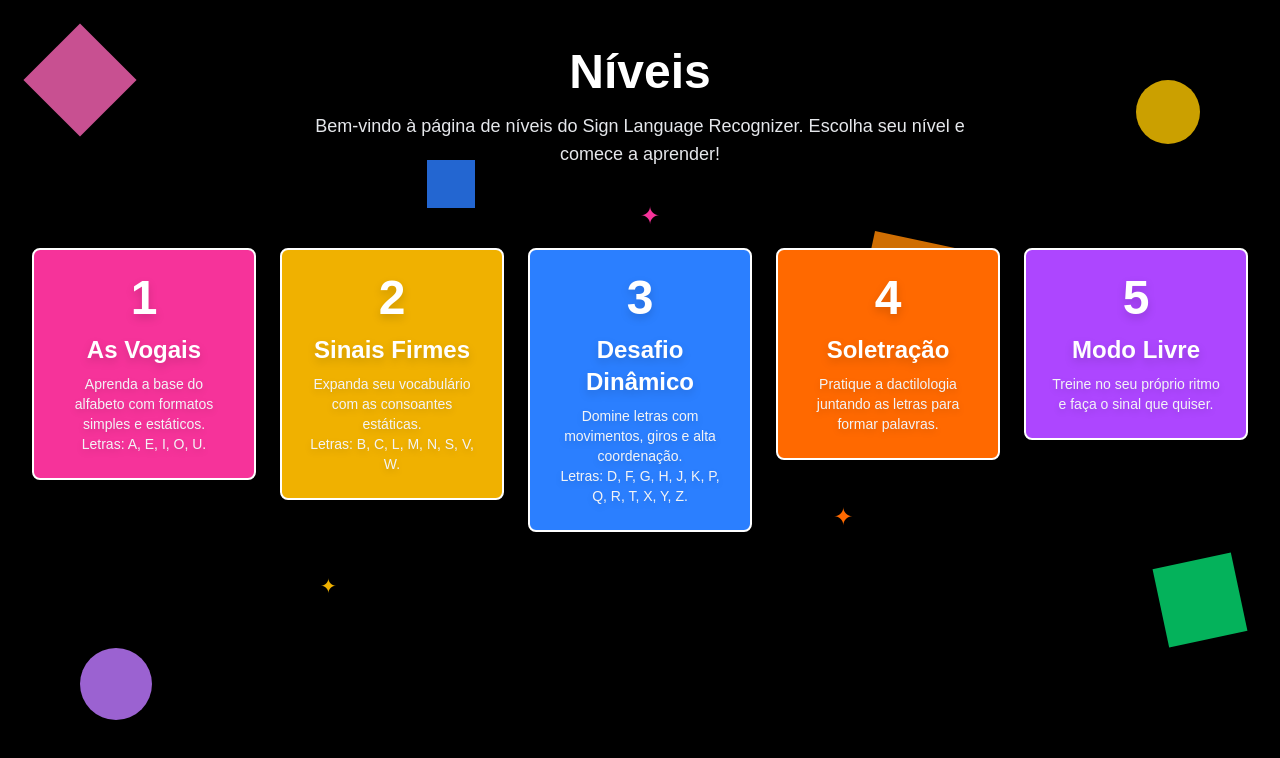
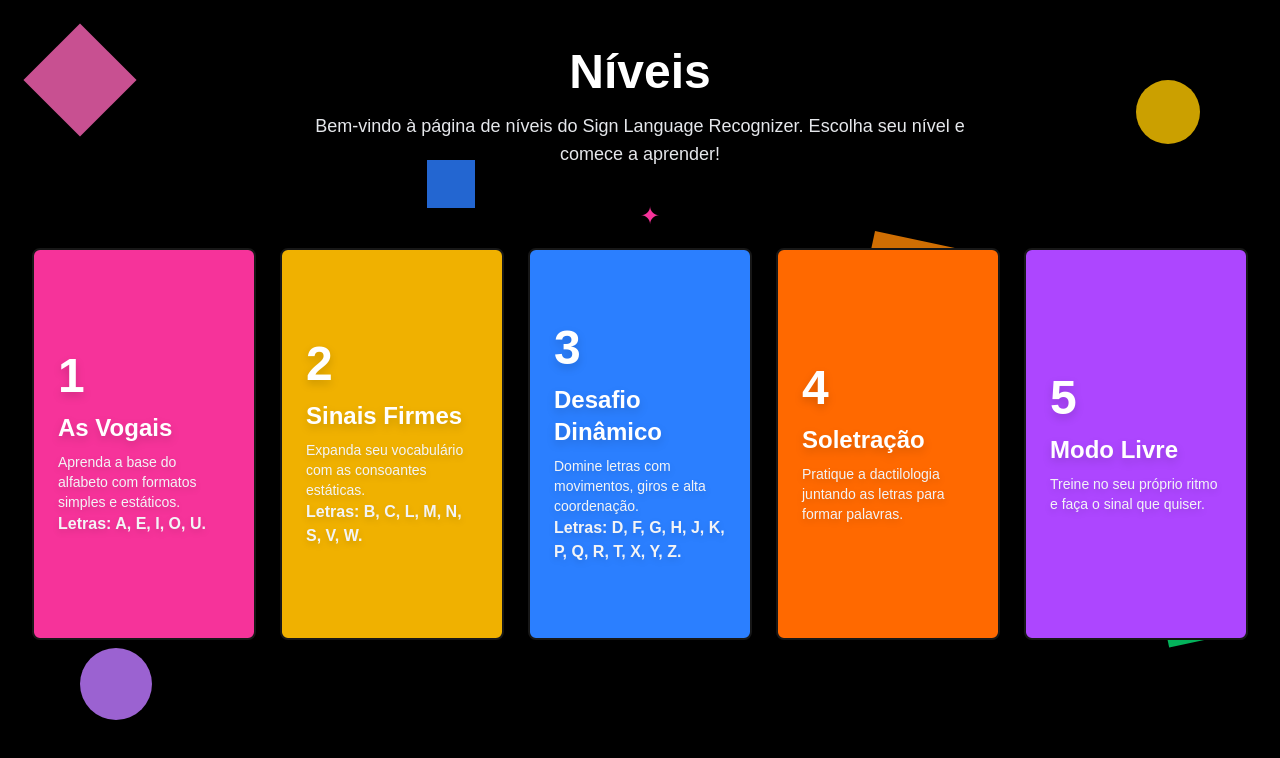
Before and after one commit to AmandaPradoGit/SignLanguageRecognizer-web, a Next.js app: page /levels in a window 1280 px wide. Shown: the top 758 px of the page. Built offline with nearby package versions, Linux system fonts and the light colour scheme.

Commit message:
fix: adjust styling in LevelCard for improved layout and readability

```diff
--- a/components/levels/level-cards.tsx
+++ b/components/levels/level-cards.tsx
@@ -19,10 +19,10 @@ export default function LevelCard({ level, title, description, letters, color }:
           rounded-lg p-6 cursor-pointer
           transform transition-all duration-300
           hover:scale-105 hover:shadow-2xl
-          border-2 border-opacity-50 border-white
+          border-2 border-opacity-50
           backdrop-blur-sm bg-opacity-10
-          flex flex-col items-center justify-center
-          min-h-48 text-center
+          flex flex-col justify-center
+          h-98
         `}
       >
         <div className="text-5xl font-bold mb-3 text-white drop-shadow-lg">
@@ -34,7 +34,7 @@ export default function LevelCard({ level, title, description, letters, color }:
         <p className="text-sm text-gray-100 drop-shadow-md">
           {description}
         </p>
-        <p className="text-sm text-gray-100 drop-shadow-md">
+        <p className="text-md text-gray-100 font-extrabold drop-shadow-md">
           {letters}
         </p>
       </div>
```
